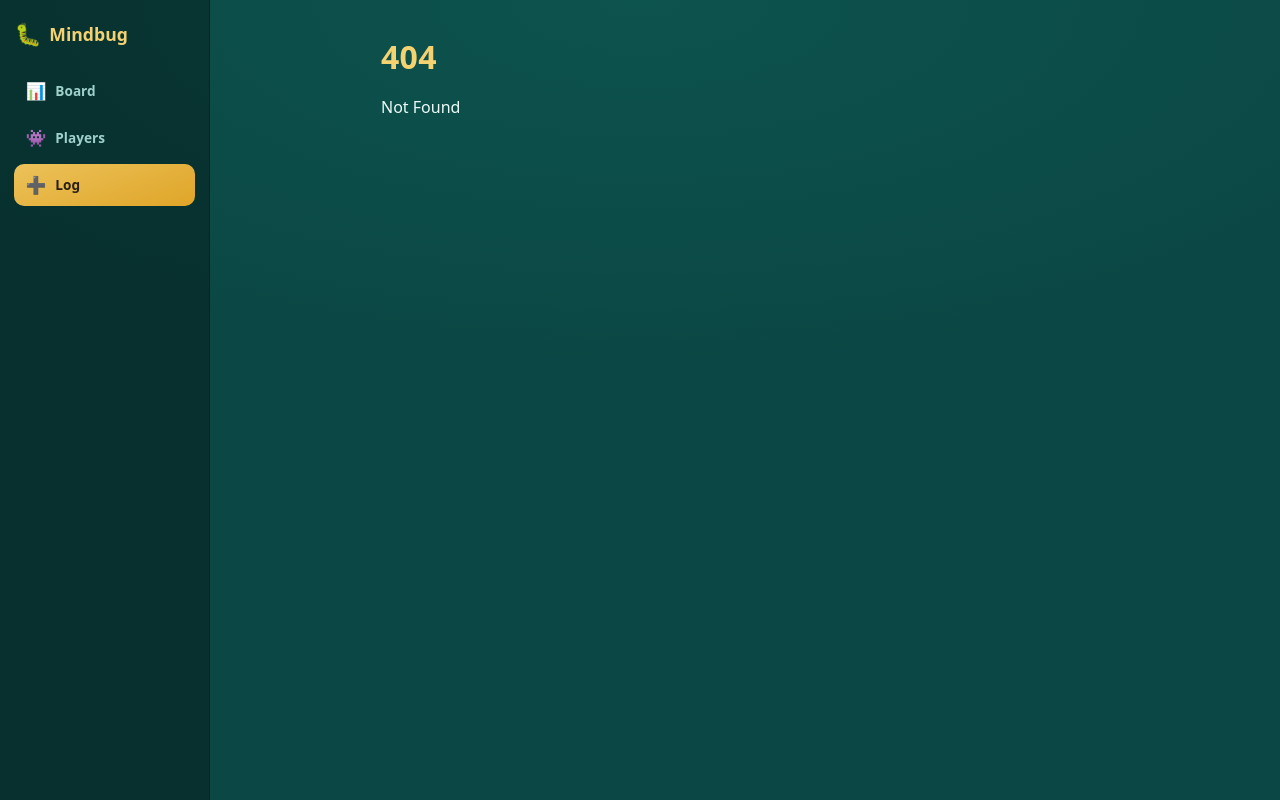
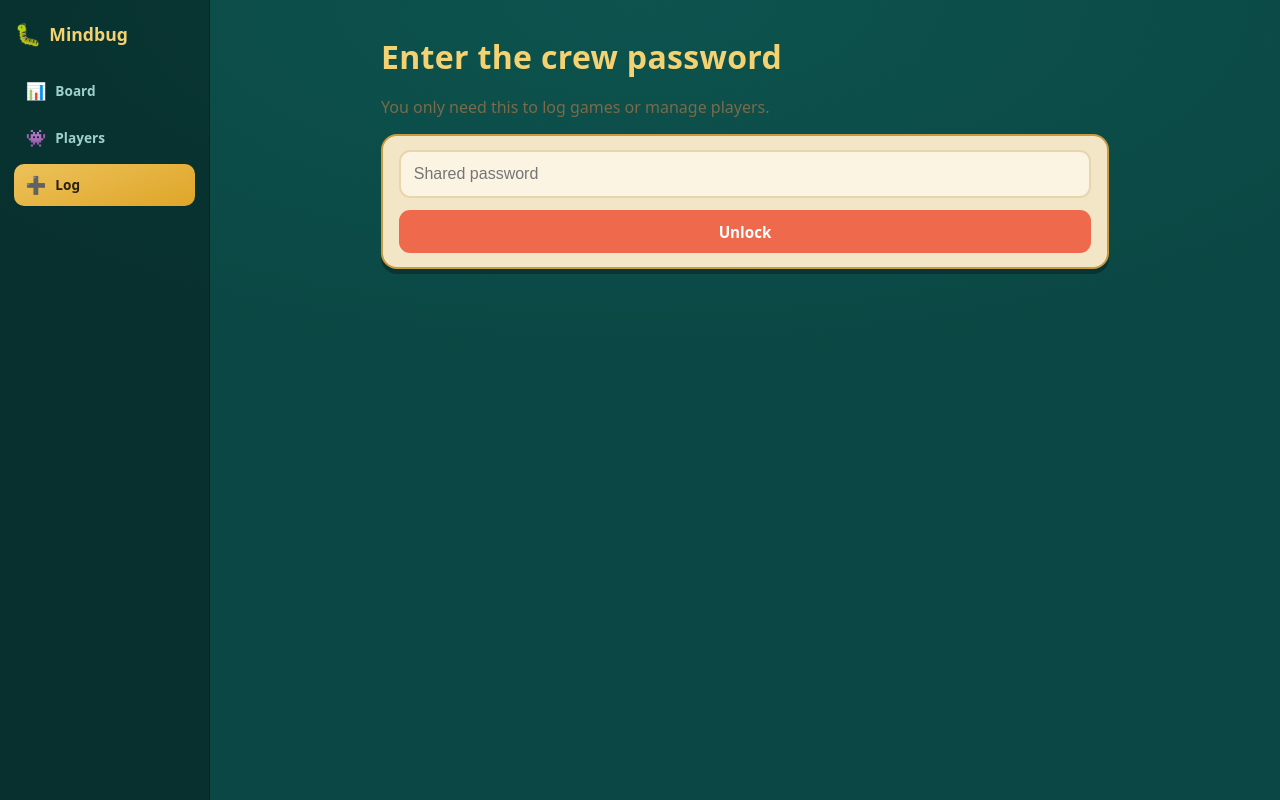
Before and after one commit to JurRodi/TheUltimateMindbug, a SvelteKit app: page /login in a window 1280 px wide. Before the commit this address had no page. Built offline with nearby package versions, Linux system fonts and the light colour scheme.

Commit message:
feat: add login page and password gate

```diff
--- /dev/null
+++ b/src/routes/login/+page.server.ts
@@ -0,0 +1,16 @@
+import { fail, redirect } from '@sveltejs/kit';
+import { verifyPassword, cookieValue, AUTH_COOKIE, authCookieOptions } from '$lib/server/auth';
+import type { Actions } from './$types';
+
+export const actions: Actions = {
+	default: async ({ request, cookies, url }) => {
+		const form = await request.formData();
+		const password = String(form.get('password') ?? '');
+		if (!verifyPassword(password)) {
+			return fail(400, { error: 'Wrong password' });
+		}
+		cookies.set(AUTH_COOKIE, cookieValue(), authCookieOptions());
+		const to = url.searchParams.get('redirectTo') ?? '/log';
+		throw redirect(303, to);
+	}
+};
--- /dev/null
+++ b/src/routes/login/+page.svelte
@@ -0,0 +1,36 @@
+<script lang="ts">
+	import { enhance } from '$app/forms';
+	let { form } = $props();
+</script>
+
+<h1>Enter the crew password</h1>
+<p class="muted">You only need this to log games or manage players.</p>
+
+<form method="POST" use:enhance class="card">
+	<input type="password" name="password" placeholder="Shared password" autocomplete="current-password" />
+	{#if form?.error}<p class="err">{form.error}</p>{/if}
+	<button class="btn" type="submit">Unlock</button>
+</form>
+
+<style>
+	form {
+		display: grid;
+		gap: 0.8rem;
+		margin-top: 1rem;
+	}
+	input {
+		padding: 0.8rem;
+		border-radius: var(--radius-sm);
+		border: 2px solid var(--surface-2);
+		background: var(--bg);
+		color: var(--ink);
+		font-size: 1rem;
+	}
+	.muted {
+		color: var(--muted);
+	}
+	.err {
+		color: var(--danger);
+		margin: 0;
+	}
+</style>
```
